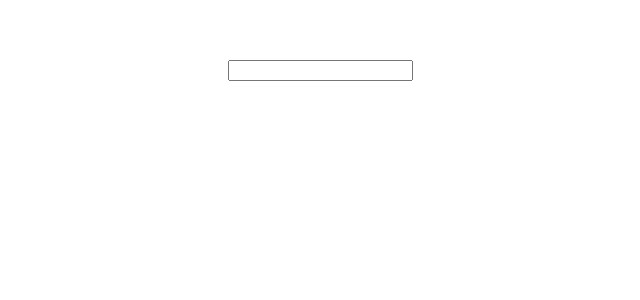
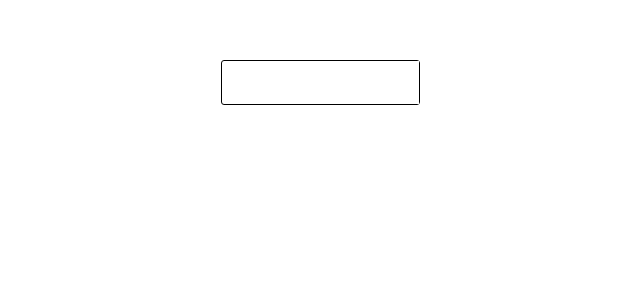
Before and after one commit to jcarlosMariscal/proyectos-vue, a Vue app: page / in a window 1280 px wide. Shown: the top 300 px of the page, without its empty margins (320-960 px from the left). Built offline with nearby package versions, Linux system fonts and the light colour scheme.

Commit message:
Finalización del primer proyecto

```diff
--- a/src/App.vue
+++ b/src/App.vue
@@ -1,10 +1,21 @@
 <template>
   <div></div>
-  <InputTag></InputTag>
+  <!-- Para props -->
+  <!-- <InputTag :onTagsChange="handleOnTagsChange"></InputTag> -->
+  <InputTag @onTagsChange="handleOnTagsChange"></InputTag>
 </template>
 
-<script setup>
+<script>
 import InputTag from "@/components/InputTag.vue";
+export default {
+  // name: "a pp",
+  components: { InputTag },
+  methods: {
+    handleOnTagsChange(tags) {
+      console.log(tags);
+    },
+  },
+};
 </script>
 
 <style>
--- a/src/components/InputTag.vue
+++ b/src/components/InputTag.vue
@@ -6,7 +6,7 @@
       </div>
     </div>
     <form @submit.prevent="handleSubmit">
-      <input class="text" v-model="currentValue" />
+      <input class="input" v-model="currentValue" @keydown="hadleKeyDown" />
     </form>
   </div>
 </template>
@@ -14,6 +14,8 @@
 <script>
 export default {
   name: "input-tag",
+  // props: ["onTagsChange"],
+  emits: ["onTagsChange"],
   data() {
     return {
       currentValue: "",
@@ -21,20 +23,68 @@ export default {
     };
   },
   methods: {
+    hadleKeyDown(e) {
+      if (e.key === "Backspace" && this.currentValue === "") {
+        this.tags.pop();
+        // this.onTagsChange(this.tags);
+        this.$emit("onTagsChange", this.tags);
+      }
+    },
     handleSubmit() {
       if (this.currentValue !== "") {
         const exits = this.tags.some((item) => item === this.currentValue);
         if (!exits) {
           this.tags.push(this.currentValue);
           this.currentValue = "";
+          // this.onTagsChange(this.tags);
+          this.$emit("onTagsChange", this.tags);
         }
       }
     },
     deleteTag(tag) {
       this.tags = this.tags.filter((item) => item !== tag);
+      // this.onTagsChange(this.tags);
+      this.$emit("onTagsChange", this.tags);
     },
   },
 };
 </script>
 
-<style scoped></style>
+<style scoped>
+.inputTag {
+  display: inline-flex;
+  border: solid 1px #000;
+  border-radius: 3px;
+  height: 43px;
+}
+.tags {
+  display: flex;
+  gap: 3px;
+  padding: 5px;
+}
+.tags .tag {
+  display: flex;
+  padding: 5px;
+  border: solid 1px #ccc;
+  gap: 5px;
+  align-items: center;
+  border-radius: 3px;
+}
+.inputTag form {
+  display: inline-flex;
+}
+.inputTag .input {
+  border: none;
+  outline: none;
+  padding: 0 5px;
+}
+.inputTag button {
+  background-color: transparent;
+  border: none;
+  border-radius: 3px;
+  cursor: pointer;
+}
+.inputTag button:hover {
+  background-color: #eee;
+}
+</style>
```
